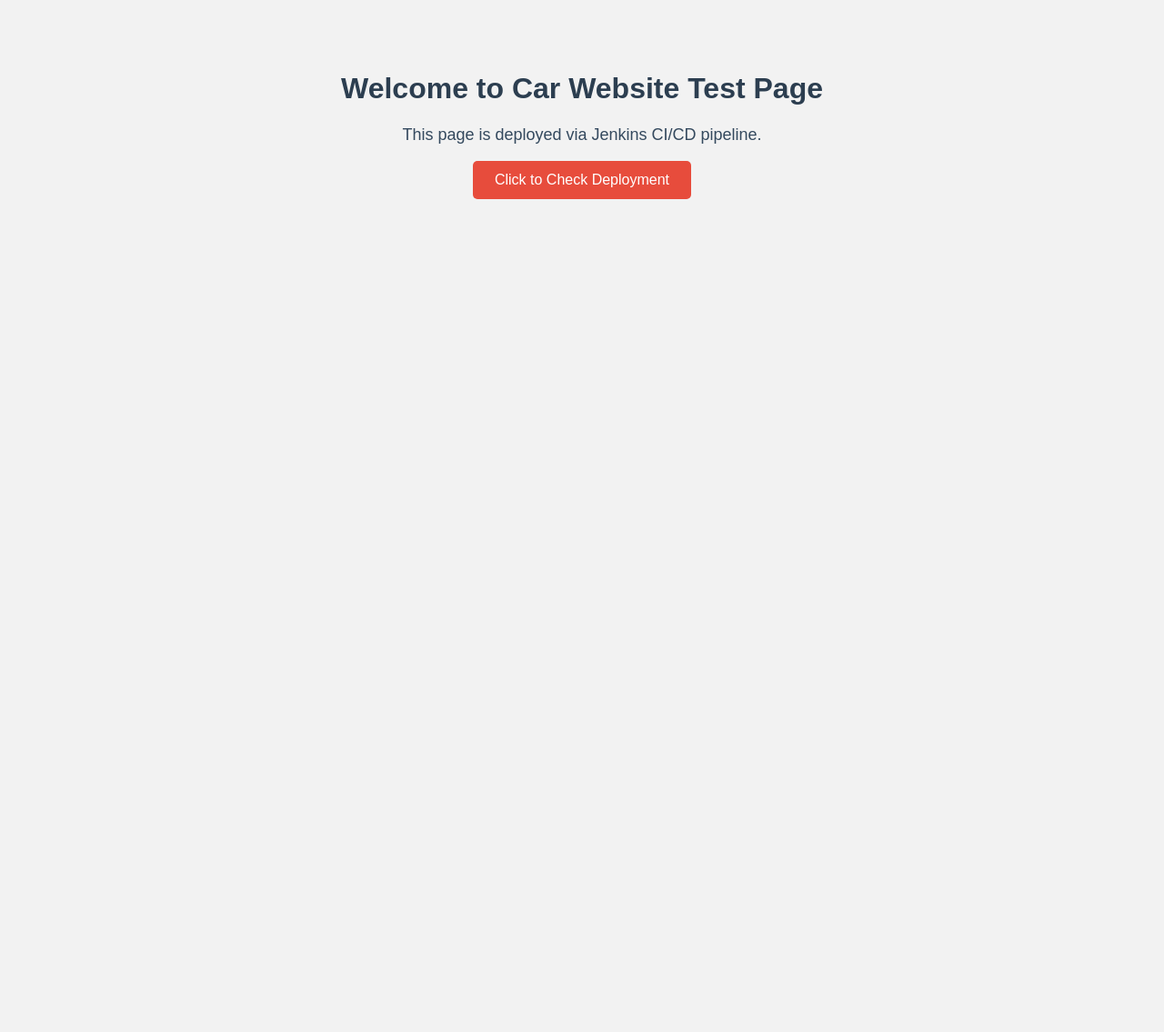
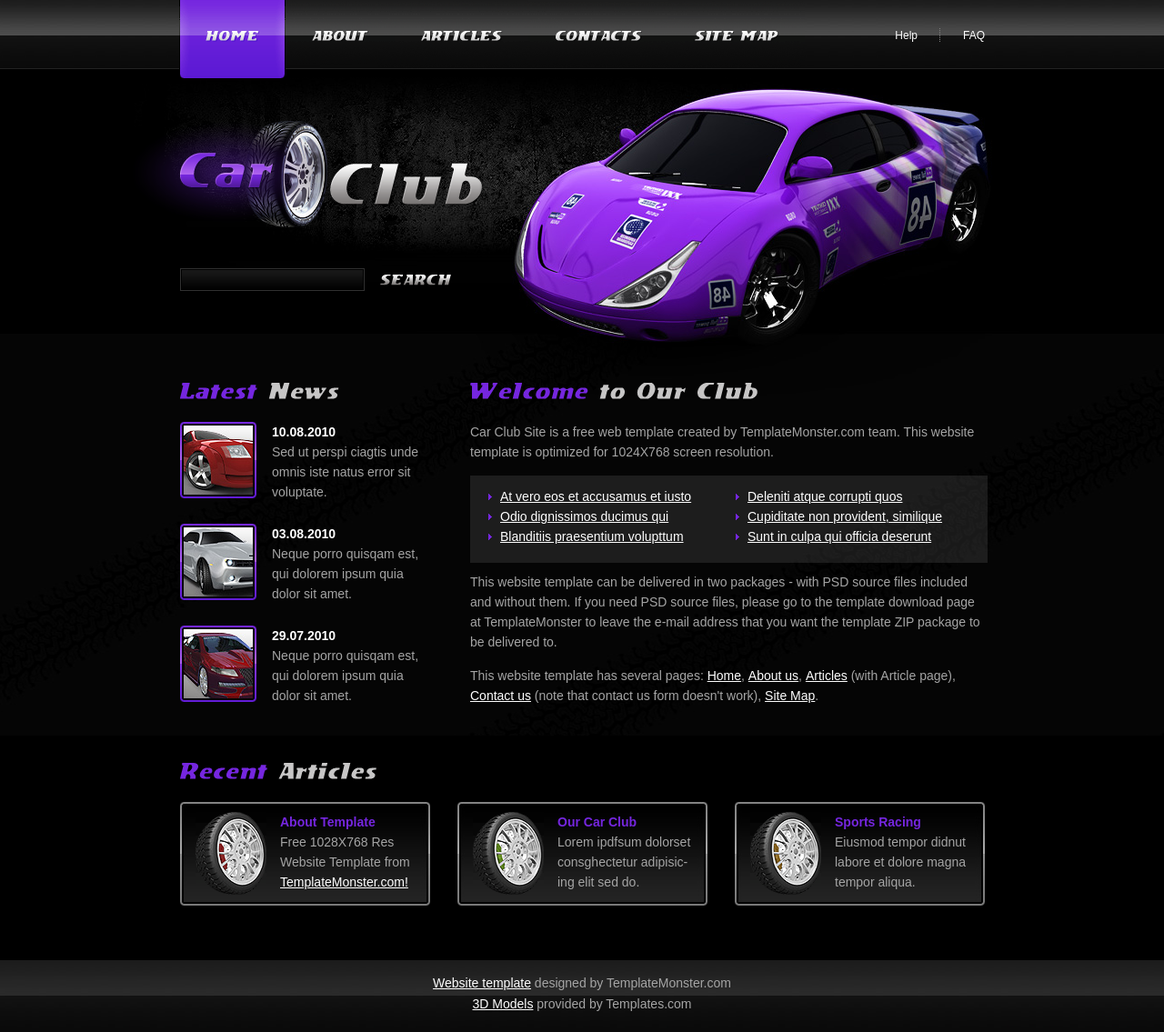
Before and after one commit to Hasan-Nazeem/car-website, a plain HTML site: page index.html in a window 1280 px wide. Shown: the whole page at 91% size. Before the commit the page ends 800 px from the top, so only its background shows below. Drawn offline with Linux system fonts and the light colour scheme.

Commit message:
Update index.html

```diff
--- a/index.html
+++ b/index.html
@@ -1,61 +1,114 @@
 <!DOCTYPE html>
 <html lang="en">
 <head>
-    <meta charset="UTF-8">
-    <meta name="viewport" content="width=device-width, initial-scale=1.0">
-    <title>Car Website Test</title>
-    <style>
-        body {
-            font-family: Arial, sans-serif;
-            background: #f2f2f2;
-            text-align: center;
-            padding: 50px;
-        }
-        h1 {
-            color: #2c3e50;
-        }
-        p {
-            color: #34495e;
-            font-size: 18px;
-        }
-        button {
-            background-color: #e74c3c;
-            color: white;
-            padding: 12px 24px;
-            border: none;
-            border-radius: 5px;
-            cursor: pointer;
-            font-size: 16px;
-        }
-        button:hover {
-            background-color: #c0392b;
-        }
-        #carMessage {
-            margin-top: 20px;
-            font-weight: bold;
-            color: #27ae60;
-        }
-    </style>
+<title>Home - Home Page | Car Club - Free Website Template from Templates.com</title>
+<meta charset="utf-8">
+<meta name="description" content="Place your description here">
+<meta name="keywords" content="put, your, keyword, here">
+<meta name="author" content="Templates.com - website templates provider">
+<link rel="stylesheet" href="css/reset.css" type="text/css" media="all">
+<link rel="stylesheet" href="css/layout.css" type="text/css" media="all">
+<link rel="stylesheet" href="css/style.css" type="text/css" media="all">
+<script type="text/javascript" src="js/jquery-1.4.2.min.js" ></script>
+<script src="js/rollover.js" type="text/javascript"></script>
+<script type="text/javascript" src="js/script.js"></script>
+<!--[if lt IE 7]>
+	<link rel="stylesheet" href="css/ie/ie6.css" type="text/css" media="screen">
+	<script type="text/javascript" src="js/ie_png.js"></script>
+	<script type="text/javascript">
+		ie_png.fix('.png, h1 a, .box');
+	</script>
+<![endif]-->
+<!--[if lt IE 9]>
+  	<script type="text/javascript" src="js/html5.js"></script>
+  <![endif]-->
 </head>
-<body>
-    <h1>Welcome to Car Website Test Page</h1>
-    <p>This page is deployed via Jenkins CI/CD pipeline.</p>
-    <button onclick="showMessage()">Click to Check Deployment</button>
-    <div id="carMessage"></div>
-
-    <script>
-        function showMessage() {
-            const messages = [
-                "Pipeline Successful ✅",
-                "Website is Live 🚀",
-                "Jenkins CI/CD Working 👍"
-            ];
-            const randomMsg = messages[Math.floor(Math.random() * messages.length)];
-            document.getElementById("carMessage").innerText = randomMsg;
-        }
-
-        // Optional: auto log in console for testing
-        console.log("Index page loaded successfully!");
-    </script>
+<body id="page1" onload="MM_preloadImages('images/m1-act.gif','images/m2-act.gif','images/m3-act.gif','images/m4-act.gif','images/m5-act.gif')">
+<!-- header -->
+<header>
+	<div class="container">
+		<figure><img src="images/1page-header-img.jpg"></figure>
+		<h1><a href="index.html"></a></h1>
+		<ul class="top-menu">
+			<li><a href="#">Help</a></li>
+			<li class="last"><a href="#">FAQ</a></li>
+		</ul>
+		<form action="" id="search-form">
+			<fieldset>
+				<div class="rowElem">
+					<span><input type="text"></span>
+					<a href="#" onclick="document.getElementById('search-form').submit()"><img src="images/button-search.gif"></a>
+				</div>
+			</fieldset>
+		</form>
+		<nav>
+			<ul>
+				<li><a href="index.html" onMouseOut="MM_swapImgRestore()" onMouseOver="MM_swapImage('m1','','images/m1-act.gif',1)"><img src="images/m1-act.gif" id="m1"></a></li>
+				<li><a href="about-us.html" onMouseOut="MM_swapImgRestore()" onMouseOver="MM_swapImage('m2','','images/m2-act.gif',1)"><img src="images/m2.gif" id="m2"></a></li>
+				<li><a href="articles.html" onMouseOut="MM_swapImgRestore()" onMouseOver="MM_swapImage('m3','','images/m3-act.gif',1)"><img src="images/m3.gif" id="m3"></a></li>
+				<li><a href="contact-us.html" onMouseOut="MM_swapImgRestore()" onMouseOver="MM_swapImage('m4','','images/m4-act.gif',1)"><img src="images/m4.gif" id="m4"></a></li>
+				<li><a href="sitemap.html" onMouseOut="MM_swapImgRestore()" onMouseOver="MM_swapImage('m5','','images/m5-act.gif',1)"><img src="images/m5.gif" id="m5"></a></li>
+			</ul>
+</nav></div>
+</header>
+<!-- content -->
+<section id="content">
+	<div class="container"><div class="ic">More Website Templates @ TemplateMonster.com!</div>
+		<div class="inside">
+			<div class="wrapper">
+				<article class="col-1">
+					<img src="images/1page-title1.gif" class="title">
+					<ul class="list">
+						<li><a href="#"><img src="images/1page-img1.jpg"><strong>10.08.2010</strong>Sed ut perspi ciagtis unde omnis iste natus error sit voluptate.</a></li>
+						<li><a href="#"><img src="images/1page-img2.jpg"><strong>03.08.2010</strong>Neque porro quisqam est, qui dolorem ipsum quia dolor sit amet.</a></li>
+						<li><a href="#"><img src="images/1page-img3.jpg"><strong>29.07.2010</strong>Neque porro quisqam est, qui dolorem ipsum quia dolor sit amet.</a></li>
+					</ul>
+				</article>
+				<article class="col-2">
+					<img src="images/1page-title2.gif" class="title">
+					<p>Car Club Site is a free web template created by TemplateMonster.com team. This website template is optimized for 1024X768 screen resolution.</p>
+					<div class="box">
+						<div class="inner">
+							<div class="wrapper">
+								<ul class="list1 col-1">
+									<li><a href="#">At vero eos et accusamus et iusto</a></li>
+									<li><a href="#">Odio dignissimos ducimus qui</a></li>
+									<li><a href="#">Blanditiis praesentium volupttum</a></li>
+								</ul>
+								<ul class="list1 col-2">
+									<li><a href="#">Deleniti atque corrupti quos</a></li>
+									<li><a href="#">Cupiditate non provident, similique</a></li>
+									<li><a href="#">Sunt in culpa qui officia deserunt</a></li>
+								</ul>
+							</div>
+						</div>
+					</div>
+					<p>This website template can be delivered in two packages - with PSD source files included and without them. If you need PSD source files, please go to the template download page at TemplateMonster to leave the e-mail address that you want the template ZIP package to be delivered to.</p>
+					<p class="p0">This website template has several pages: <a href="index.html">Home</a>, <a href="about-us.html">About us</a>, <a href="articles.html">Articles</a> (with Article page), <a href="contact-us.html">Contact us</a> (note that contact us form doesn't work), <a href="#">Site Map</a>.</p>
+				</article>
+			</div>
+		</div>
+	</div>
+</section>
+<!-- aside -->
+<aside>
+	<div class="container">
+		<div class="inside">
+			<img src="images/extra-title.gif" class="title">
+			<ul class="banners">
+				<li><span><span><span><img src="images/icon1.gif"><strong>About Template</strong>Free 1028X768 Res Website Template from <a rel="nofollow" href="http://www.templatemonster.com" class="new_window">TemplateMonster.com!</a></span></span></span></li>
+				<li><span><span><span><img src="images/icon2.gif"><strong>Our Car Club</strong>Lorem ipdfsum dolorset consghectetur adipisic- ing elit sed do.</span></span></span></li>
+				<li class="last"><span><span><span><img src="images/icon3.gif"><strong>Sports Racing</strong>Eiusmod tempor didnut labore et dolore magna tempor aliqua.</span></span></span></li>
+			</ul>
+		</div>
+	</div>
+</aside>
+<!-- footer -->
+<footer>
+	<div class="container">
+		<a rel="nofollow" href="http://www.templatemonster.com" class="new_window">Website template</a> designed by TemplateMonster.com<br>
+		<a href="http://www.templates.com/product/3d-models/" class="new_window">3D Models</a> provided by Templates.com
+	</div>
+</footer>
 </body>
 </html>
```
